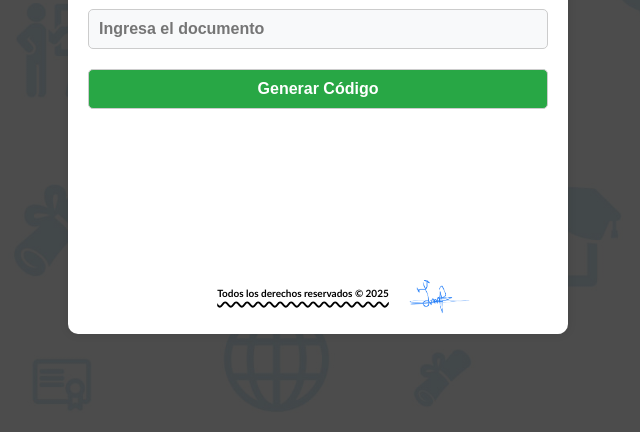
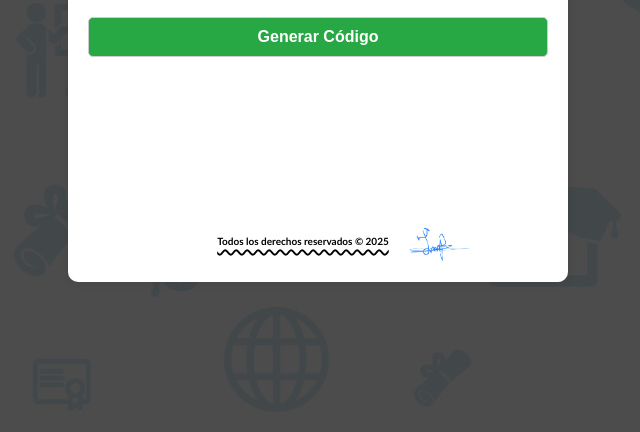
Before and after one commit to bienestar-webs/generador-codigos-de-barra, a plain HTML site: page index.html in a window 1280 px wide. Shown: the part 368-800 px from the top of the page, without its empty margins (322-962 px from the left). Drawn offline with Linux system fonts and the light colour scheme.

Commit message:
Update generador-codigos-barra.css

```diff
--- a/generador-codigos-barra.css
+++ b/generador-codigos-barra.css
@@ -53,8 +53,7 @@ body {
     background-repeat: no-repeat;
     background-attachment: fixed;
     background-color: #f0f0f0;
-
-    margin-top: 8%;
+    margin-top: 1%;
     font-family: 'Trebuchet MS', 'Lucida Sans Unicode', 'Lucida Grande', 'Lucida Sans', Arial, sans-serif;
 
 }
```
